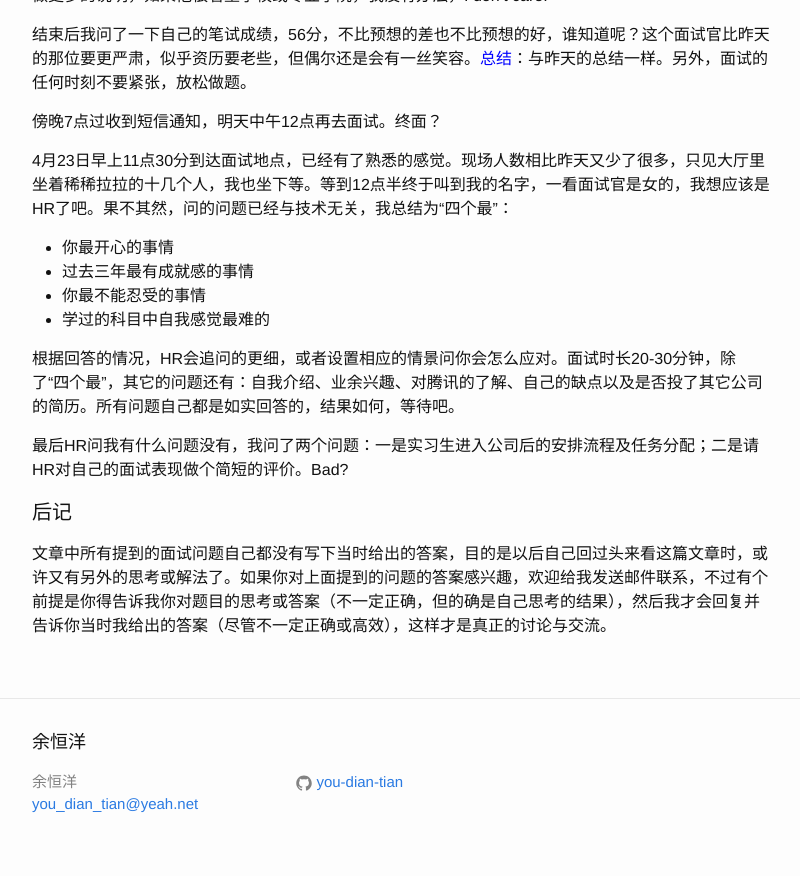
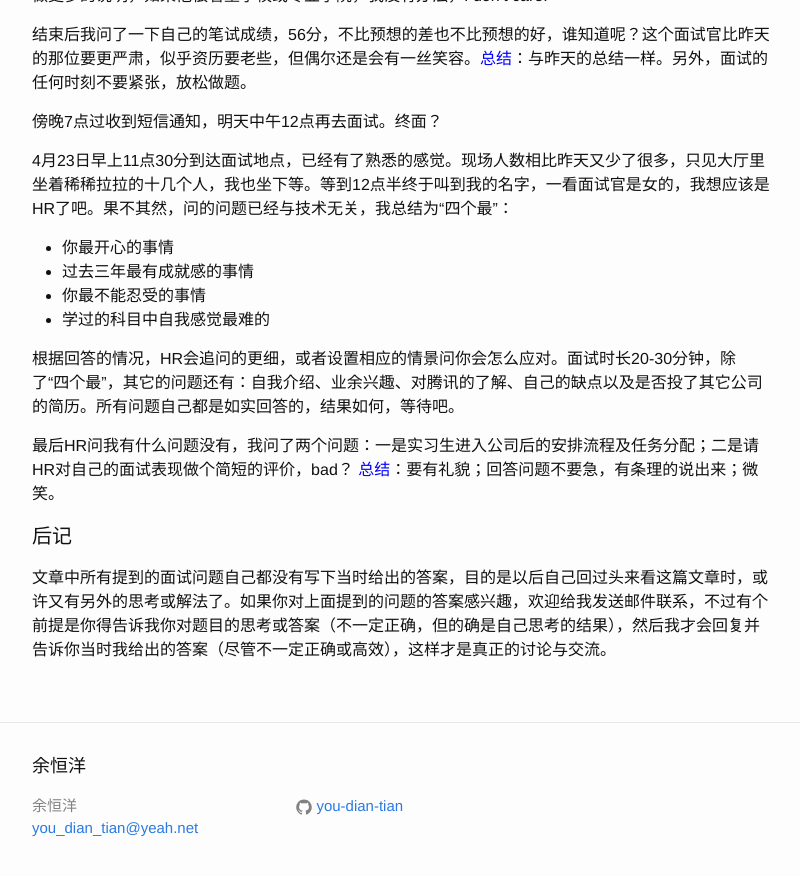
Before and after one commit to you-dian-tian/you-dian-tian.github.io, a Jekyll site: the page built from _posts/2015-04-22-tencent-interview.md, in a window 1280 px wide and 900 px high, scrolled down 1325 px. Shown: the top 876 px of the window, without its empty margins (238-1038 px from the left). Built offline with Jekyll 4.4.1, drawn with Linux system fonts in a browser that asks for light colours.

```diff
--- a/_posts/2015-04-22-tencent-interview.md
+++ b/_posts/2015-04-22-tencent-interview.md
@@ -40,7 +40,7 @@ categories: interviews
 
 根据回答的情况，HR会追问的更细，或者设置相应的情景问你会怎么应对。面试时长20-30分钟，除了“四个最”，其它的问题还有：自我介绍、业余兴趣、对腾讯的了解、自己的缺点以及是否投了其它公司的简历。所有问题自己都是如实回答的，结果如何，等待吧。
 
-最后HR问我有什么问题没有，我问了两个问题：一是实习生进入公司后的安排流程及任务分配；二是请HR对自己的面试表现做个简短的评价。Bad?
+最后HR问我有什么问题没有，我问了两个问题：一是实习生进入公司后的安排流程及任务分配；二是请HR对自己的面试表现做个简短的评价，bad？ <font color='blue'>总结</font>：要有礼貌；回答问题不要急，有条理的说出来；微笑。
 
 ####后记
 文章中所有提到的面试问题自己都没有写下当时给出的答案，目的是以后自己回过头来看这篇文章时，或许又有另外的思考或解法了。如果你对上面提到的问题的答案感兴趣，欢迎给我发送邮件联系，不过有个前提是你得告诉我你对题目的思考或答案（不一定正确，但的确是自己思考的结果），然后我才会回复并告诉你当时我给出的答案（尽管不一定正确或高效），这样才是真正的讨论与交流。
```
Also changed, not shown: other parts of _posts/2015-04-22-tencent-interview.md (+1 -1 lines), _posts/2015-04-27-microsoft-interview.md (added, +27 -0 lines).
